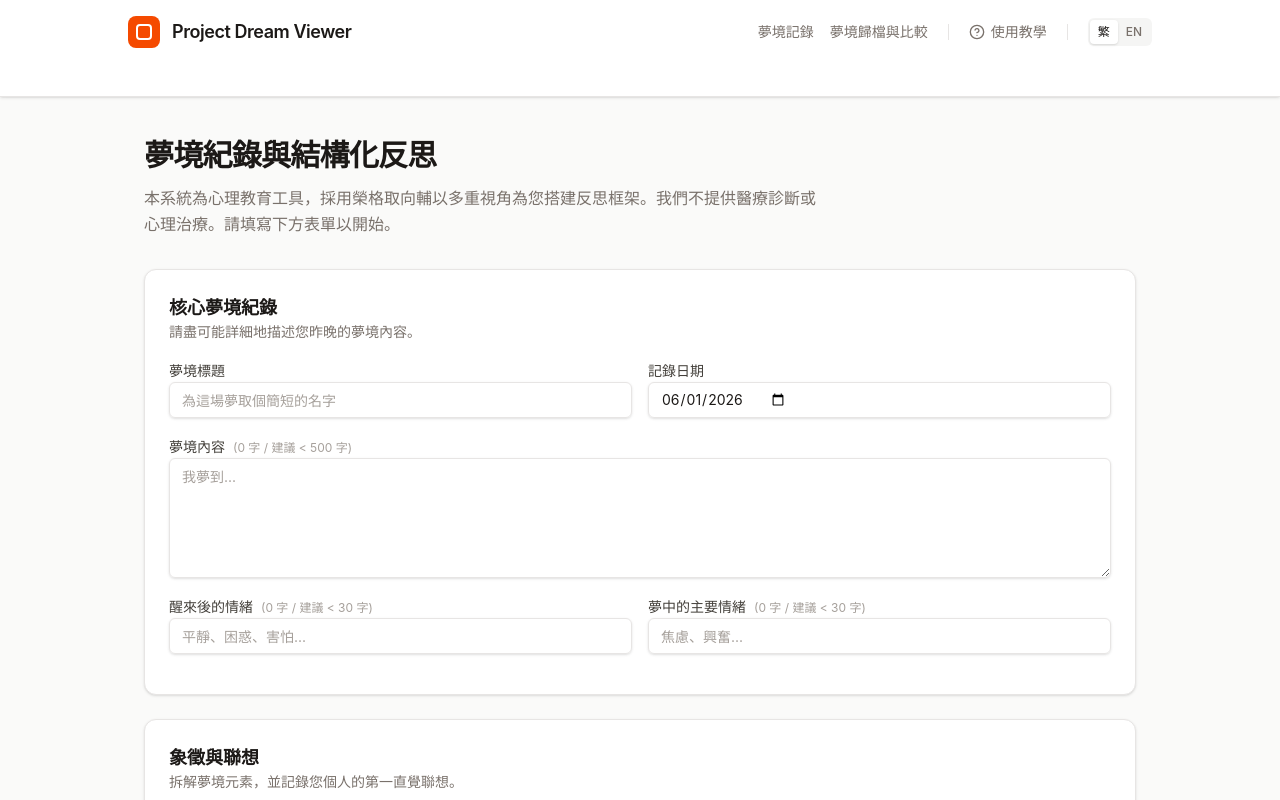
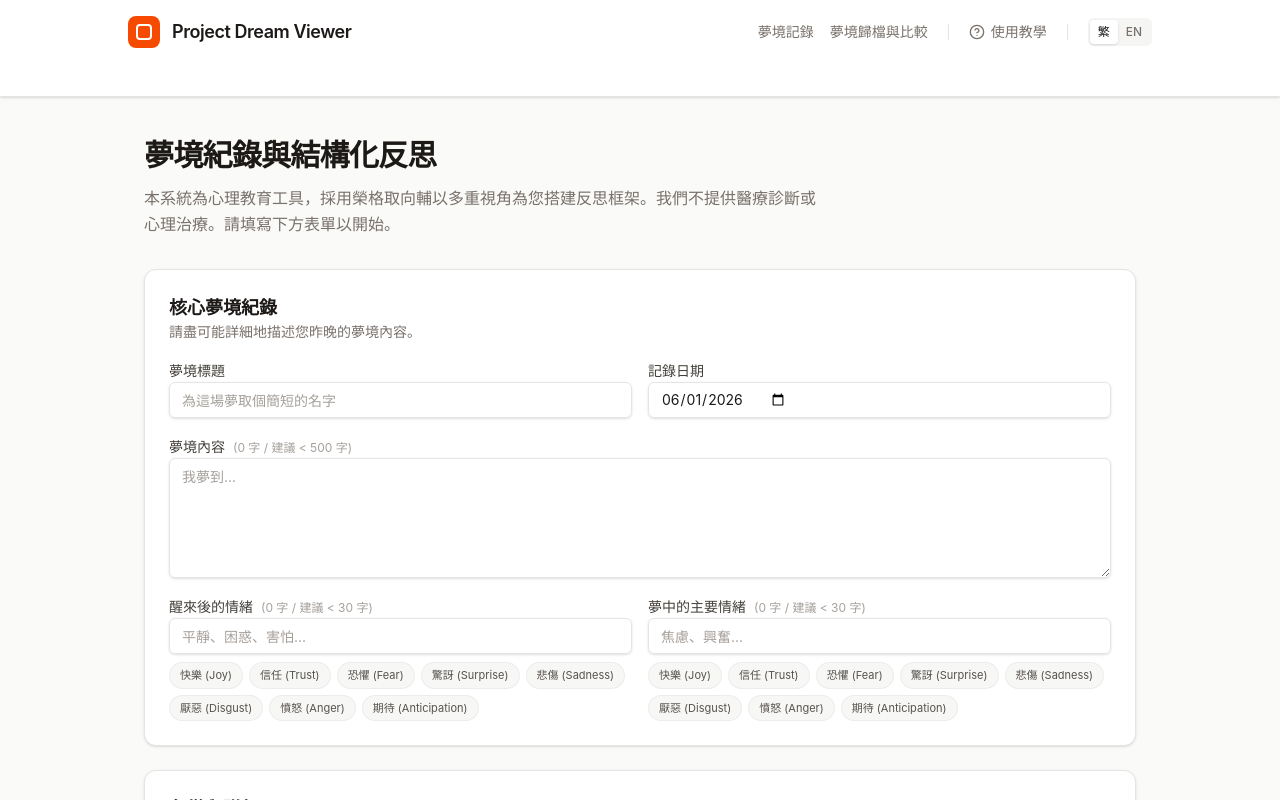
Before and after one commit to EdmondMok0912/Project-Dream-Viewer, a Next.js app: page / in a window 1280 px wide. Shown: the top 800 px of the page. Built offline with nearby package versions, Linux system fonts and the light colour scheme.

Commit message:
feat: add emotion suggestions and scroll-to-top
Introduce quick-select buttons for waking emotions in the dream form and implement a persistent scroll-to-top feature for improved navigation. Remove sticky headers to resolve layout conflicts.

```diff
--- a/app/archive/page.tsx
+++ b/app/archive/page.tsx
@@ -115,7 +115,7 @@ export default function ArchivePage() {
 
   return (
     <main className="min-h-screen bg-stone-50 pb-20 selection:bg-stone-200 text-stone-900">
-      <div className="bg-white border-b border-stone-200 sticky top-0 z-10 shadow-sm relative pt-4 pb-2 px-4 shadow-sm mb-10">
+      <div className="bg-white border-b border-stone-200 shadow-sm relative pt-4 pb-2 px-4 mb-10">
         <div className="max-w-5xl mx-auto">
           <Header />
         </div>
--- a/app/layout.tsx
+++ b/app/layout.tsx
@@ -1,6 +1,7 @@
 import type {Metadata} from 'next';
 import './globals.css';
 import { I18nProvider } from '@/components/i18n-provider';
+import { ScrollToTop } from '@/components/scroll-to-top';
 
 export const metadata: Metadata = {
   title: 'Project Dream Viewer',
@@ -13,6 +14,7 @@ export default function RootLayout({children}: {children: React.ReactNode}) {
       <body suppressHydrationWarning>
         <I18nProvider>
           {children}
+          <ScrollToTop />
         </I18nProvider>
       </body>
     </html>
--- a/app/page.tsx
+++ b/app/page.tsx
@@ -91,7 +91,7 @@ export default function Home() {
 
   return (
     <main className="min-h-screen bg-stone-50 pb-20 selection:bg-stone-200 text-stone-900">
-      <div className="bg-white border-b border-stone-200 sticky top-0 z-10 shadow-sm relative pt-4 pb-2 px-4 mb-10">
+      <div className="bg-white border-b border-stone-200 shadow-sm relative pt-4 pb-2 px-4 mb-10">
         <div className="max-w-5xl mx-auto">
           <Header />
         </div>
--- a/components/dream-form.tsx
+++ b/components/dream-form.tsx
@@ -40,6 +40,7 @@ export function DreamForm({ onSubmit, isSubmitting }: DreamFormProps) {
     handleSubmit,
     watch,
     reset,
+    setValue,
     formState: { errors },
   } = useForm<DreamInput>({
     resolver: zodResolver(dreamInputSchema),
@@ -157,7 +158,22 @@ export function DreamForm({ onSubmit, isSubmitting }: DreamFormProps) {
               {t("form_wake_emotion_label")}
               <WordCount text={formValues.wakingEmotion} suggested="30" />
             </label>
-            <Input {...register("wakingEmotion")} list="emotions-list" placeholder={t("form_wake_emotion_placeholder")} />
+            <Input {...register("wakingEmotion")} placeholder={t("form_wake_emotion_placeholder")} />
+            <div className="flex flex-wrap gap-1.5 mt-2">
+              {emotions.map(emo => (
+                <button
+                  key={`wake-${emo}`} type="button"
+                  onClick={() => {
+                     const current = formValues.wakingEmotion || "";
+                     const valToAdd = emo.split(" ")[0]; // Just take the short word if it has English part
+                     setValue("wakingEmotion", current ? `${current}, ${valToAdd}` : valToAdd, { shouldValidate: true, shouldDirty: true });
+                  }}
+                  className="text-[11px] px-2.5 py-1 bg-stone-100/80 text-stone-600 rounded-full hover:bg-stone-200 transition-colors border border-stone-200/60"
+                >
+                  {emo}
+                </button>
+              ))}
+            </div>
             {errors.wakingEmotion && <p className="text-xs text-red-500">{errors.wakingEmotion.message}</p>}
           </div>
           <div className="space-y-2">
@@ -165,16 +181,25 @@ export function DreamForm({ onSubmit, isSubmitting }: DreamFormProps) {
               {t("form_dream_emotion_label")}
               <WordCount text={formValues.dreamEmotion} suggested="30" />
             </label>
-            <Input {...register("dreamEmotion")} list="emotions-list" placeholder={t("form_dream_emotion_placeholder")} />
+            <Input {...register("dreamEmotion")} placeholder={t("form_dream_emotion_placeholder")} />
+            <div className="flex flex-wrap gap-1.5 mt-2">
+              {emotions.map(emo => (
+                <button
+                  key={`dream-${emo}`} type="button"
+                  onClick={() => {
+                     const current = formValues.dreamEmotion || "";
+                     const valToAdd = emo.split(" ")[0];
+                     setValue("dreamEmotion", current ? `${current}, ${valToAdd}` : valToAdd, { shouldValidate: true, shouldDirty: true });
+                  }}
+                  className="text-[11px] px-2.5 py-1 bg-stone-100/80 text-stone-600 rounded-full hover:bg-stone-200 transition-colors border border-stone-200/60"
+                >
+                  {emo}
+                </button>
+              ))}
+            </div>
             {errors.dreamEmotion && <p className="text-xs text-red-500">{errors.dreamEmotion.message}</p>}
           </div>
         </div>
-
-        <datalist id="emotions-list">
-          {emotions.map((emo) => (
-            <option key={emo} value={emo} />
-          ))}
-        </datalist>
       </div>
 
       <div className="space-y-4 rounded-xl border border-stone-200 bg-white p-6 shadow-sm">
--- /dev/null
+++ b/components/scroll-to-top.tsx
@@ -0,0 +1,42 @@
+"use client";
+
+import { useState, useEffect } from "react";
+import { ArrowUp } from "lucide-react";
+
+export function ScrollToTop() {
+  const [isVisible, setIsVisible] = useState(false);
+
+  useEffect(() => {
+    const toggleVisibility = () => {
+      if (window.scrollY > 300) {
+        setIsVisible(true);
+      } else {
+        setIsVisible(false);
+      }
+    };
+
+    window.addEventListener("scroll", toggleVisibility);
+    return () => window.removeEventListener("scroll", toggleVisibility);
+  }, []);
+
+  const scrollToTop = () => {
+    window.scrollTo({
+      top: 0,
+      behavior: "smooth",
+    });
+  };
+
+  if (!isVisible) {
+    return null;
+  }
+
+  return (
+    <button
+      onClick={scrollToTop}
+      className="fixed bottom-6 right-6 p-3 bg-stone-900 text-white rounded-full shadow-lg hover:bg-stone-800 transition-colors z-50 focus:outline-none focus:ring-2 focus:ring-stone-400 focus:ring-offset-2 animate-in fade-in slide-in-from-bottom-4 duration-300"
+      aria-label="Scroll to top"
+    >
+      <ArrowUp className="h-5 w-5" />
+    </button>
+  );
+}
```
